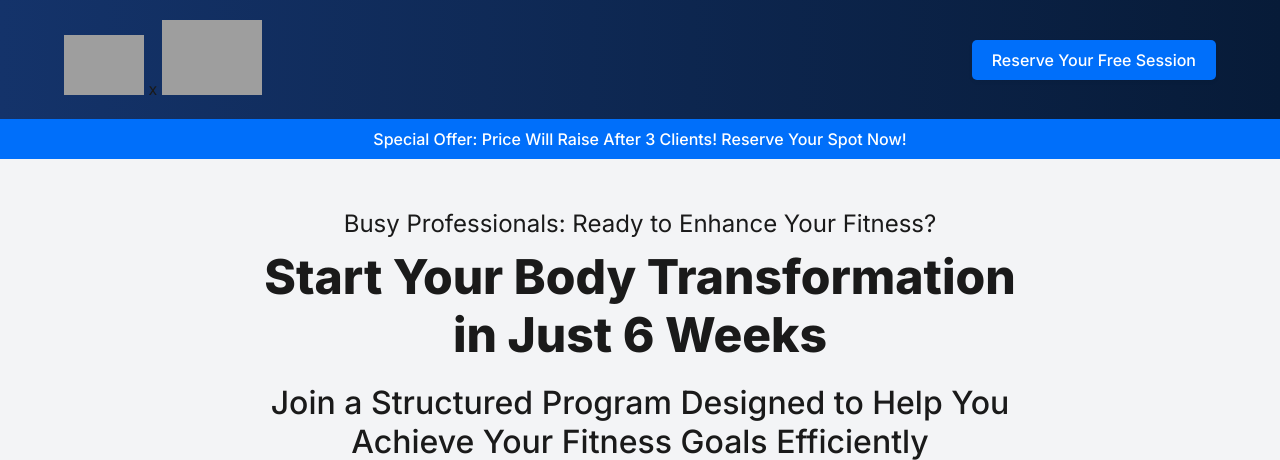
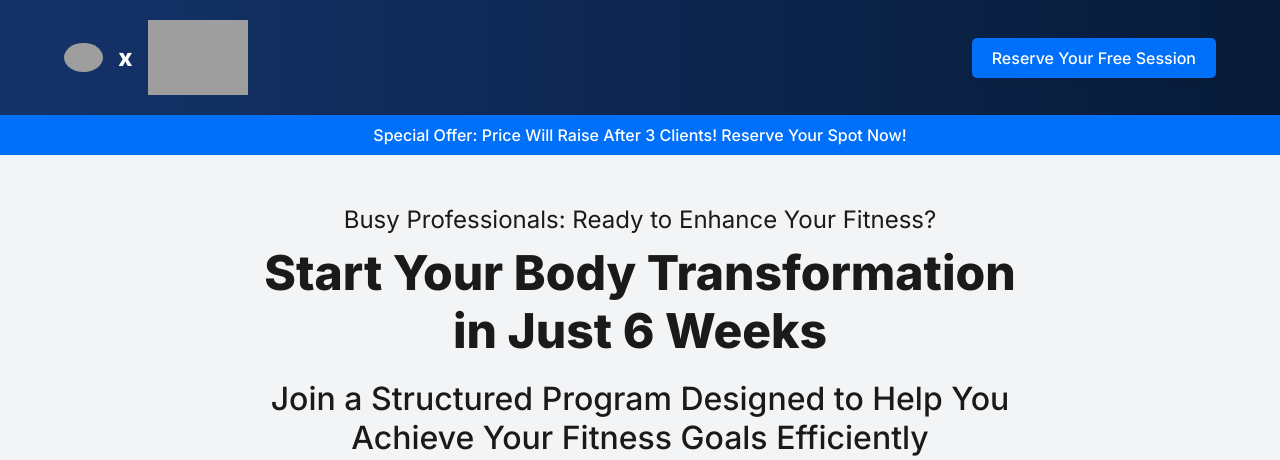
Before and after one commit to busybarbell/busybarbell.github.io, a PHP site: page /try2.html in a window 1280 px wide. Shown: the top 460 px of the page. Run offline with PHP 8.4, Linux system fonts and the light colour scheme; grey boxes are pictures that could not be loaded.

Commit message:
Update try2.css

```diff
--- a/css/try2.css
+++ b/css/try2.css
@@ -29,6 +29,31 @@ header .container {
 
 .logo {
     max-width: 100px
+}
+
+.logo-collaboration {
+    display: flex;
+    align-items: center;
+    gap: 10px;
+}
+
+.collab-logo {
+    width: auto;
+    height: 29.5px; /* Ensure it's a perfect square */
+    border-radius: 50%; /* Makes the image circular */
+    object-fit: cover; /* Ensures the image scales nicely within the circle */
+}
+
+.logo {
+    max-width: 100px;
+    height: auto;
+}
+
+.collab-x {
+    font-size: 1.5em;
+    font-weight: bold;
+    color: #ffffff; /* Adjust based on your background color */
+    margin: 0 5px;
 }
 
 nav .nav-button {
@@ -443,7 +468,8 @@ h1 {
     color: #1a1a1a;
     padding: 10px 20px;
     text-align: center;
-    font-size: 0.9em
+    font-size: 0.9em;
+    margin-bottom: 50px;
 }
 
 footer {
```
